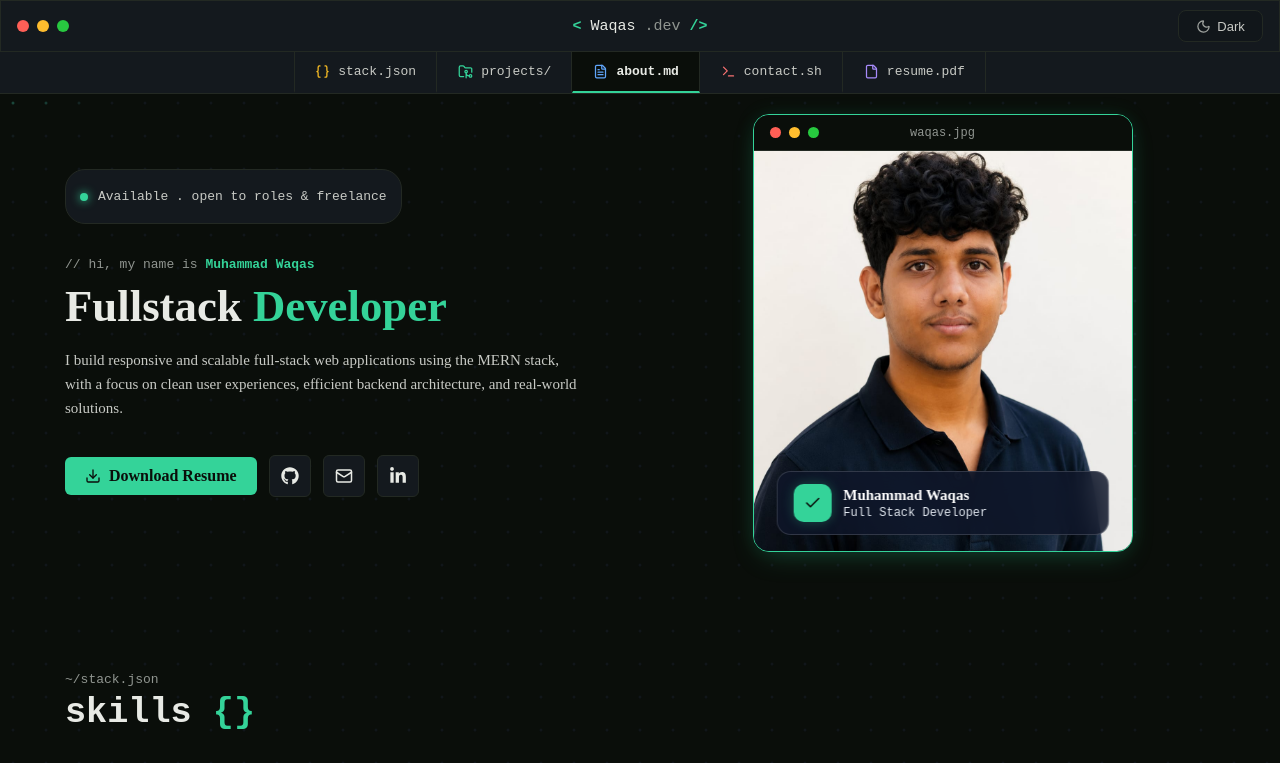
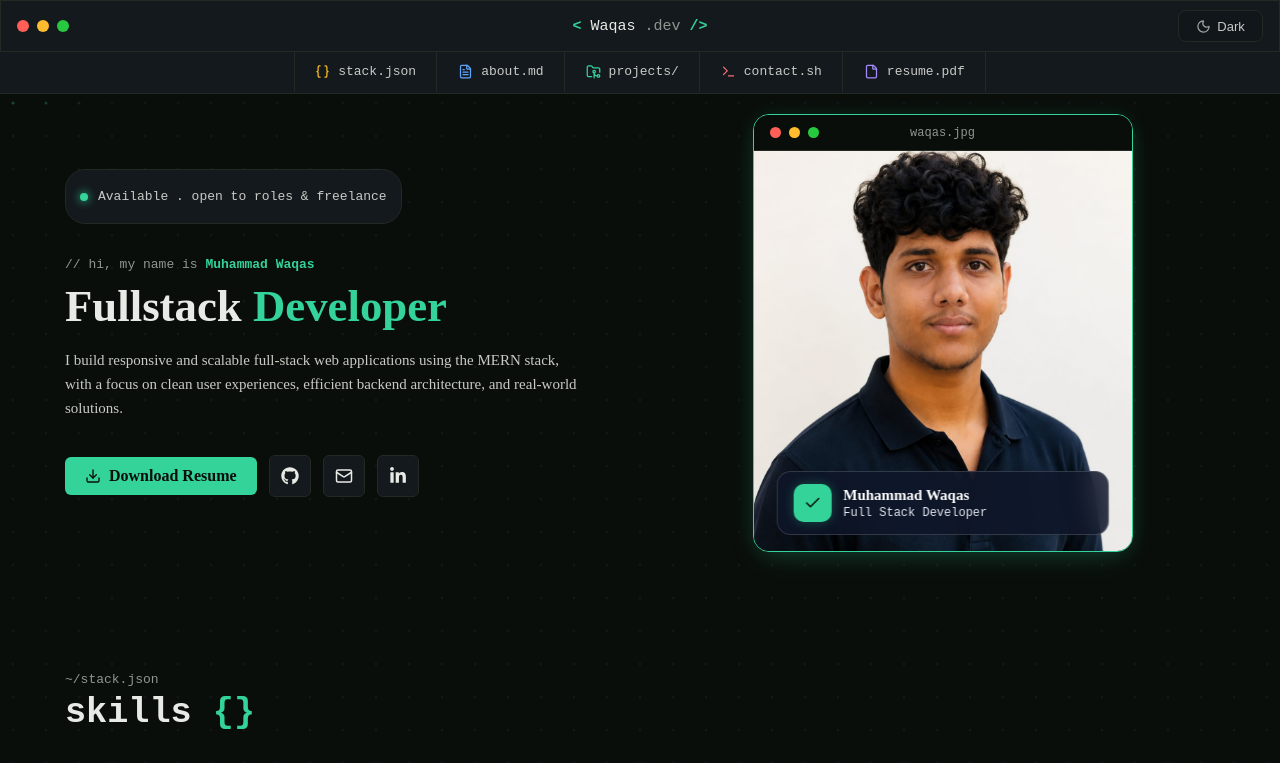
Before and after one commit to muhammad-waqas99/waqas-portfolio, a React (Vite) app: page / in a window 1280 px wide. Shown: the top 763 px of the page. Built offline with nearby package versions, Linux system fonts and the light colour scheme.

Commit message:
feat: implement intersection observer navigation and mobile tab sync

```diff
--- a/src/components/Navbar.jsx
+++ b/src/components/Navbar.jsx
@@ -1,11 +1,40 @@
-import React, { useState } from 'react';
+import React, { useState, useEffect } from 'react';
 import '../css/Navbar.css';
 import { FileText, Braces, FolderGit2, Terminal, Menu, X, File } from 'lucide-react';
-import ResumeModal from './ResumeModal'; // Resume modal component import
+import ResumeModal from './ResumeModal';
 
 const Navbar = ({ activeTab = 'about', setActiveTab }) => {
   const [isOpen, setIsOpen] = useState(false);
   const [showResume, setShowResume] = useState(false);
+
+
+  useEffect(() => {
+    const sections = ['hero', 'stack', 'about', 'projects', 'contact'];
+
+    const observerOptions = {
+      root: null,
+      rootMargin: '-30% 0px -40% 0px',
+      threshold: 0
+    };
+
+    const observer = new IntersectionObserver((entries) => {
+      entries.forEach((entry) => {
+        if (entry.isIntersecting) {
+          const sectionId = entry.target.id.replace('section-', '');
+          if (setActiveTab) {
+            setActiveTab(sectionId);
+          }
+        }
+      });
+    }, observerOptions);
+
+    sections.forEach((id) => {
+      const el = document.getElementById(`section-${id}`);
+      if (el) observer.observe(el);
+    });
+
+    return () => observer.disconnect();
+  }, [setActiveTab]);
 
   const handleTabClick = (tabName) => {
     if (tabName === 'resume') {
@@ -52,17 +81,17 @@ const Navbar = ({ activeTab = 'about', setActiveTab }) => {
               </button>
             </li>
 
+            <li className={activeTab === 'about' ? 'active' : ''}>
+              <button onClick={() => handleTabClick('about')} type="button">
+                <FileText className="file-icon icon-md" />
+                <span>about.md</span>
+              </button>
+            </li>
+
             <li className={activeTab === 'projects' ? 'active' : ''}>
               <button onClick={() => handleTabClick('projects')} type="button">
                 <FolderGit2 className="file-icon icon-folder" />
                 <span>projects/</span>
-              </button>
-            </li>
-
-            <li className={activeTab === 'about' ? 'active' : ''}>
-              <button onClick={() => handleTabClick('about')} type="button">
-                <FileText className="file-icon icon-md" />
-                <span>about.md</span>
               </button>
             </li>
 
@@ -72,7 +101,6 @@ const Navbar = ({ activeTab = 'about', setActiveTab }) => {
                 <span>contact.sh</span>
               </button>
             </li>
-
 
             <li>
               <button onClick={() => handleTabClick('resume')} type="button">
@@ -85,7 +113,7 @@ const Navbar = ({ activeTab = 'about', setActiveTab }) => {
         </div>
       </nav>
 
-      {/* Resume Modal Component */}
+
       {showResume && <ResumeModal onClose={() => setShowResume(false)} />}
     </>
   );
--- a/src/css/Navbar.css
+++ b/src/css/Navbar.css
@@ -1,4 +1,4 @@
-/* Sticky Navbar Wrapper */
+
 .nav-wrapper {
   background-color: var(--paper, #14191E);
   border-bottom: 1px solid var(--line, #232923);
@@ -9,7 +9,6 @@
   z-index: 99999 !important;
   box-sizing: border-box;
 }
-
 
 .nav-container {
   display: flex;
@@ -63,7 +62,6 @@
   font-weight: 600;
 }
 
-
 .file-icon {
   width: 15px;
   height: 15px;
@@ -74,7 +72,7 @@
 .icon-json { color: #FBBF24; }
 .icon-folder { color: #34D399; }
 .icon-sh { color: #F87171; }
-
+.icon-pdf { color: #E11D48; }
 
 .hamburger-btn {
   display: none;
@@ -102,8 +100,8 @@
 .current-tab-name {
   color: var(--dim, #909590);
   font-size: 12px;
+  text-transform: lowercase;
 }
-
 
 @media (max-width: 768px) {
   .hamburger-btn {
@@ -113,7 +111,6 @@
   .nav-container {
     justify-content: flex-start;
   }
-
 
   .nav-ls {
     display: flex;
@@ -125,7 +122,6 @@
     background-color: var(--paper, #14191E);
     box-shadow: 0 12px 30px rgba(0, 0, 0, 0.7);
     z-index: 99999;
-
     max-height: 0;
     opacity: 0;
     overflow: hidden;
@@ -133,7 +129,6 @@
     transition: max-height 0.35s cubic-bezier(0.4, 0, 0.2, 1),
                 opacity 0.25s ease-in-out;
   }
-
 
   .nav-ls.open {
     max-height: 300px;
@@ -162,7 +157,6 @@
   }
 }
 
-
 .scroll-to-top-btn {
   position: fixed;
   bottom: 25px;
@@ -178,7 +172,6 @@
   justify-content: center;
   cursor: pointer;
   z-index: 999999;
-
   opacity: 0;
   visibility: hidden;
   transform: translateY(20px);
@@ -192,7 +185,6 @@
   transform: translateY(-2px);
 }
 
-
 .scroll-to-top-btn.show {
   opacity: 1;
   visibility: visible;
```
